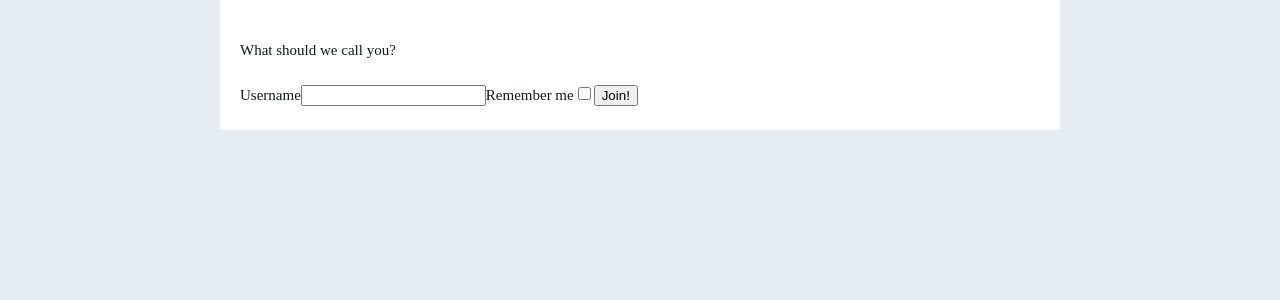
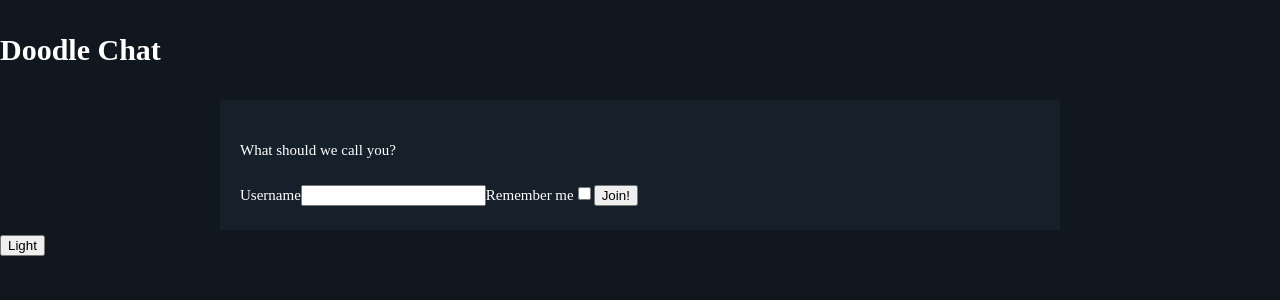
Before and after one commit to robinmetral/yaca, a React (Create React App) app: page / in a window 1280 px wide. Shown: the top 300 px of the page. Built offline with nearby package versions, Linux system fonts and the light colour scheme; no server answers.

Commit message:
Write toggleDark method to toggle theme

```diff
--- a/src/components/App.js
+++ b/src/components/App.js
@@ -8,13 +8,20 @@ class App extends Component {
   // initialize state
   state = {
     author: undefined,
-    messages: {}
+    messages: {},
+    dark: true
   };
 
   componentDidMount() {
     // get returning author from localStorage
-    if (localStorage.getItem("author")) {
-      this.setState({ author: localStorage.getItem("author") });
+    const author = localStorage.getItem("author");
+    if (author) {
+      this.setState({ author });
+    }
+    // get theme from localStorage
+    const dark = localStorage.getItem("dark");
+    if (author) {
+      this.setState({ dark });
     }
     // fetch messages
     this.fetchMessages();
@@ -70,9 +77,16 @@ class App extends Component {
     localStorage.clear();
   };
 
+  // toggle dark light theme
+  toggleDark = () => {
+    this.setState({
+      dark: !this.state.dark
+    });
+  };
+
   render() {
     return (
-      <Layout>
+      <Layout dark={this.state.dark} toggleDark={this.toggleDark}>
         {!this.state.messages && <p>Loading...</p>}
         {this.state.author ? (
           <Chat
--- a/src/components/styled/Layout.js
+++ b/src/components/styled/Layout.js
@@ -17,7 +17,15 @@ class Layout extends Component {
       <ThemeProvider theme={this.props.dark ? darkTheme : lightTheme}>
         <>
           <GlobalStyle />
+          <header>
+            <h1>Doodle Chat</h1>
+          </header>
           <Main>{this.props.children}</Main>
+          <footer>
+            <button onClick={this.props.toggleDark}>
+              {this.props.dark ? `Light` : `Dark`}
+            </button>
+          </footer>
         </>
       </ThemeProvider>
     );
```
